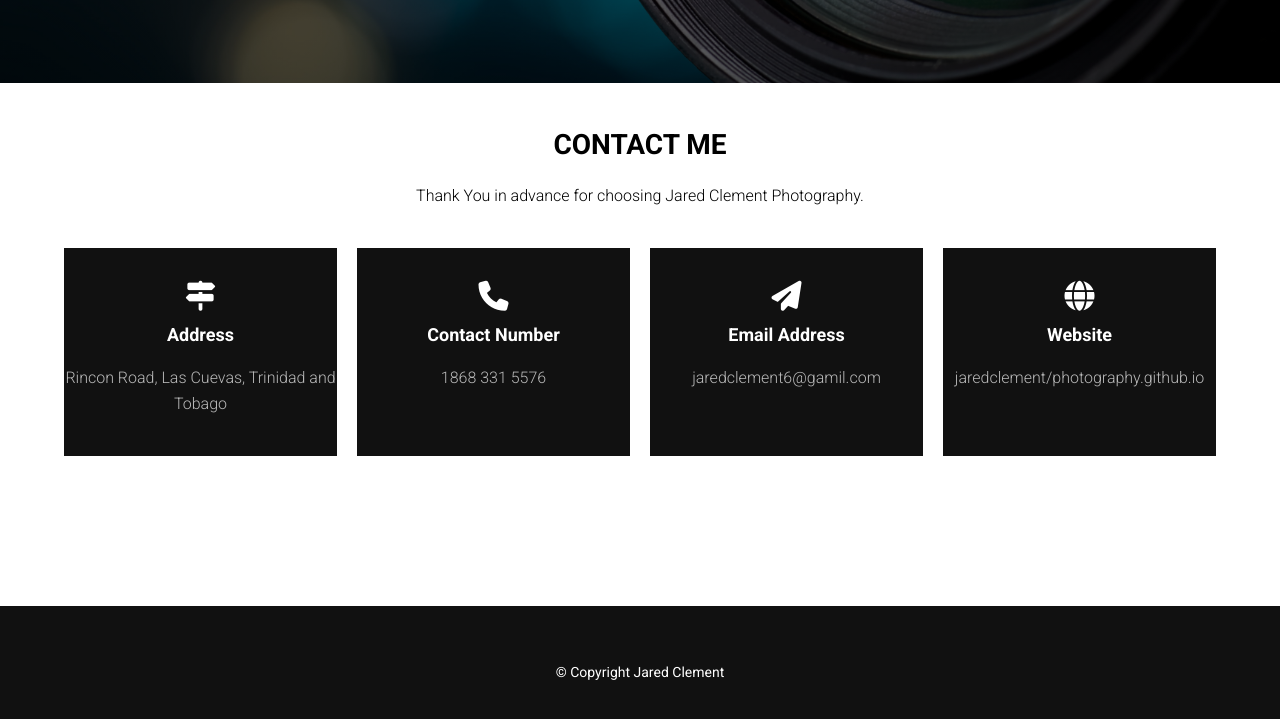
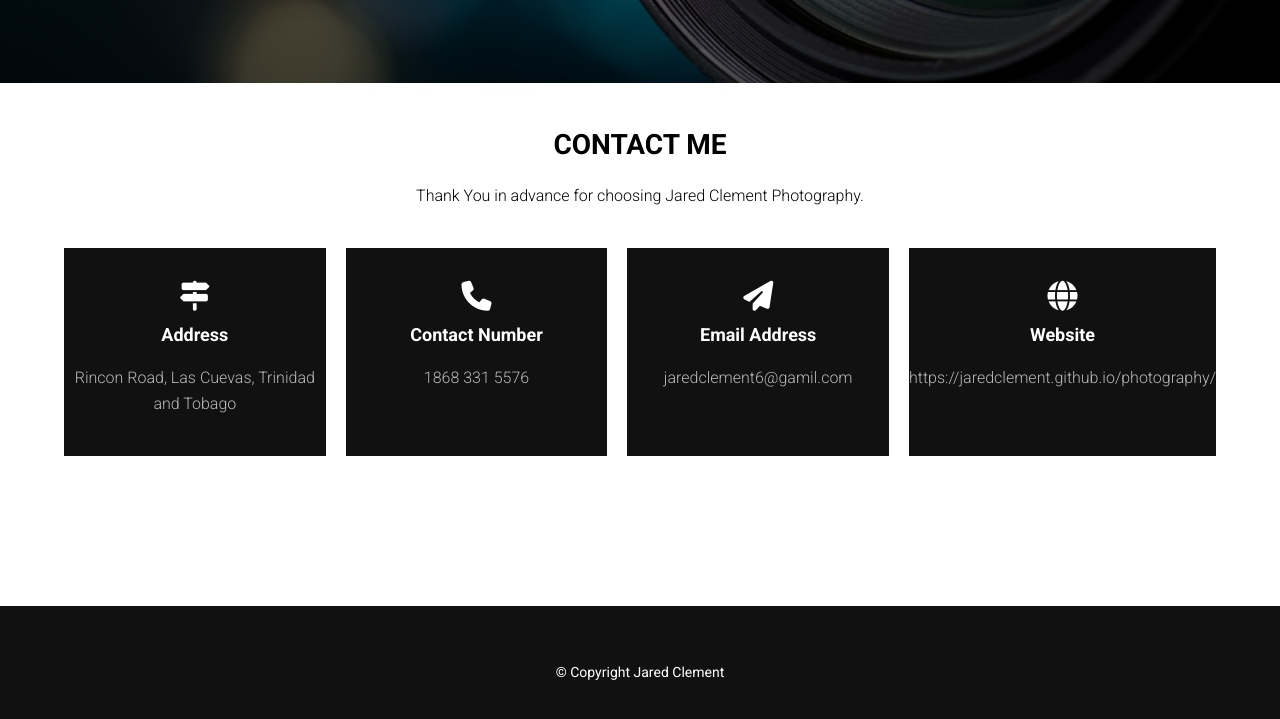
Before and after one commit to jaredclement/photography, a plain HTML site: page contact.html in a window 1280 px wide. Shown: the part 717-1436 px from the top of the page. Drawn offline with Linux system fonts and the light colour scheme.

Commit message:
Update contact.html

```diff
--- a/contact.html
+++ b/contact.html
@@ -96,7 +96,7 @@
                             <i class = "fas fa-globe"></i>
                         </span>
                         <span>Website</span>
-                        <p>jaredclement/photography.github.io</p>
+                        <p> https://jaredclement.github.io/photography/</p>
                     </div>
                 </div>
 
```
